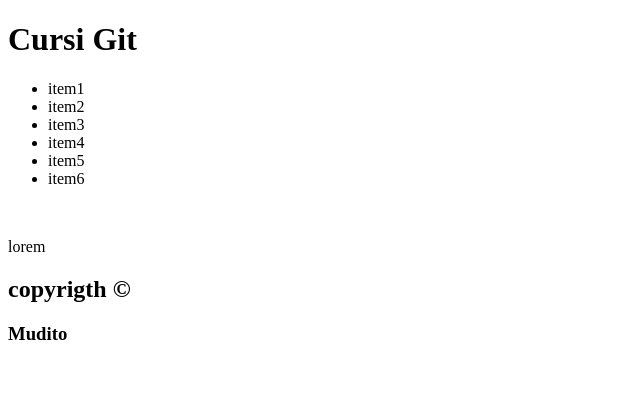
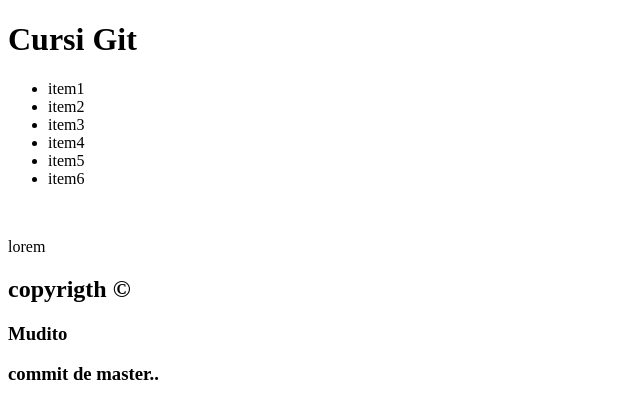
Before and after one commit to ariaced/sabado, a plain HTML site: page index.html in a window 1280 px wide. Shown: the whole page, without its empty margins (0-640 px from the left). Drawn offline with Linux system fonts and the light colour scheme.

Commit message:
cambios en master

```diff
--- a/index.html
+++ b/index.html
@@ -27,6 +27,7 @@
 	<footer>
 	<h2>copyrigth &copy</h2>
 	<h3>Mudito</h3>
+	<h3>commit de master..</h3>
 	</footer>
 
 </body>
```
